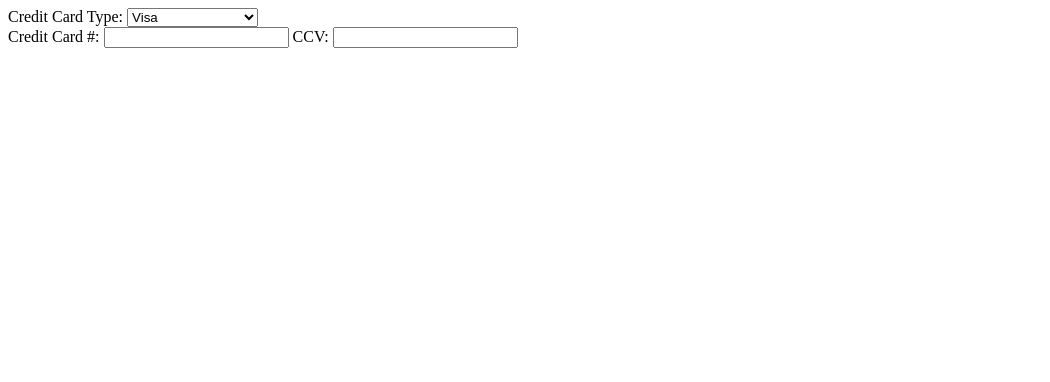
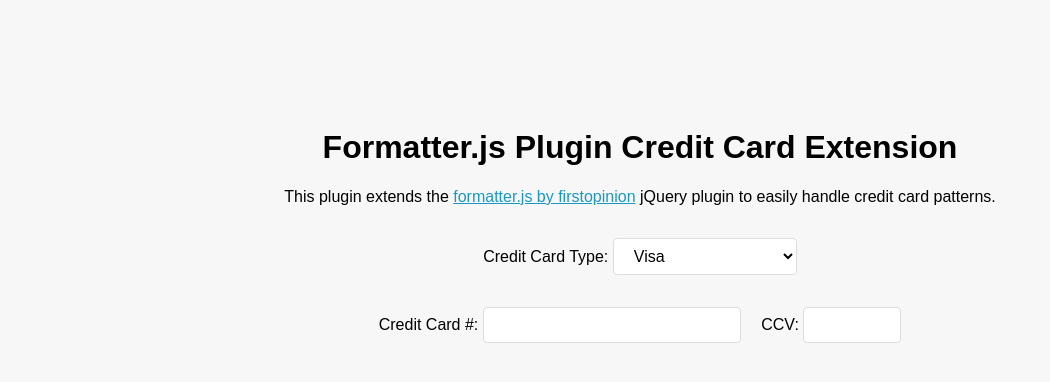
Before and after one commit to mburnette/formatter-cc, a PHP site: page / in a window 1280 px wide. Shown: the top 382 px of the page, without its empty margins (0-1050 px from the left). Run offline with PHP 8.4, Linux system fonts and the light colour scheme; some libraries are stand-ins or nearby versions.

Commit message:
cleaned up demo index page styles

```diff
--- a/index.php
+++ b/index.php
@@ -3,27 +3,67 @@
 <head>
 
 <meta charset="utf-8" />
-<title>Formatter.js Credit Card Plugin</title>
+<title>Formatter.js Plugin Credit Card Extension</title>
 
 <script type="text/javascript" src="http://ajax.googleapis.com/ajax/libs/jquery/1.7.2/jquery.min.js"></script>
 <script src="jquery.formatter.min.js" type="text/javascript"></script>
 <script src="jquery.formattercc.js" type="text/javascript"></script>
 
+<style type="text/css">
+body {
+background: #f7f7f7;
+font-family: sans-serif;
+text-align: center;
+padding: 100px 0 0 0;
+}
+
+p {
+margin-bottom: 2em;
+}
+
+input, select {
+padding: 0.5em 1em;
+border: 0;
+background: #fff;
+border: 1px solid #ddd;
+border-radius: 4px;
+font-size: 1em;
+}
+
+#ccnum {
+margin-right: 1em;
+width: 14em;
+}
+
+#ccvnum {
+width: 4em;
+}
+
+a {
+color: #1998c4;
+}
+</style>
+
 </head>
 
 <body>
 
-<div>
-    Credit Card Type:
+<h1>Formatter.js Plugin Credit Card Extension</h1>
+
+<p>This plugin extends the <a href="http://firstopinion.github.io/formatter.js/">formatter.js by firstopinion</a> jQuery plugin to easily handle credit card patterns.</p>
+
+<div class="cardForm">
+    <p>Credit Card Type:
     <select id="cctype">
         <option value="visa">Visa</option>
         <option value="mc">Mastercard</option>
         <option value="discover">Discover</option>
         <option value="amex">American Express</option>
     </select>
-    <br/>
-    Credit Card #:
-    <input id="ccnum" class="ccnum" type="text" /> CCV: <input id="ccvnum" class="ccvnum" type="text" />
+    </p>
+
+    <p>Credit Card #:
+    <input id="ccnum" class="ccnum" type="text" /> CCV: <input id="ccvnum" class="ccvnum" type="text" /></p>
 </div>
 
 <script type="text/javascript">
```
